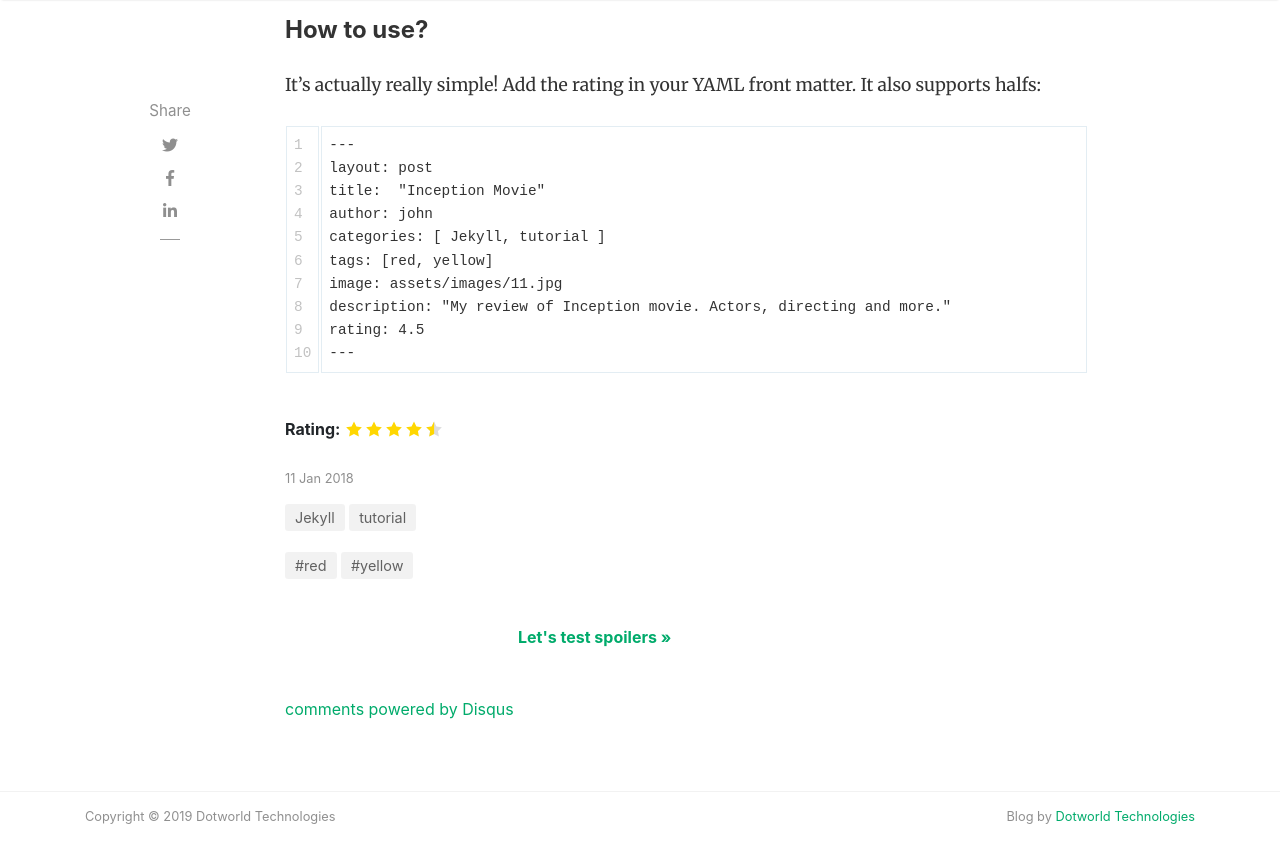
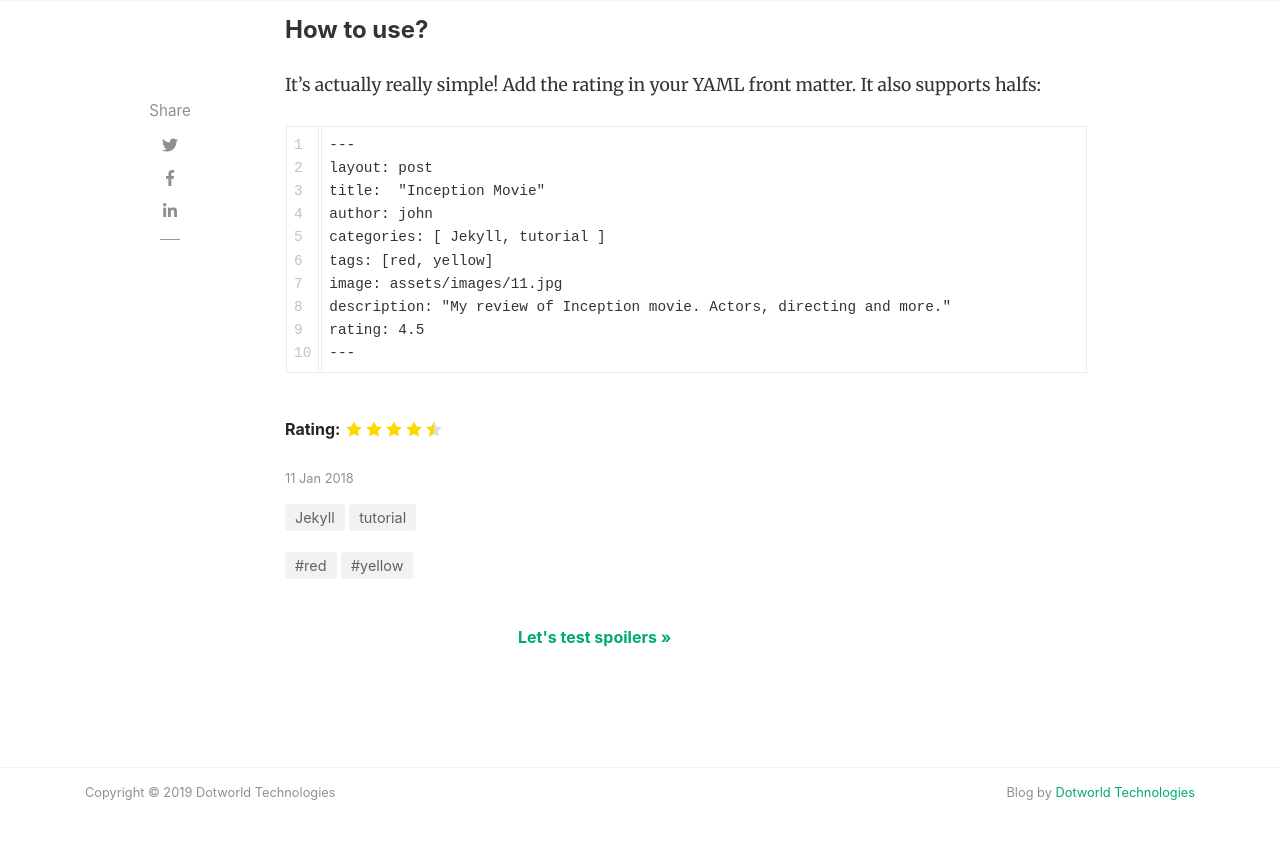
Before and after one commit to DotworldTechnologies/DW-Blog, a Jekyll site: the page built from _posts/2018-01-11-customer-service.md, in a window 1280 px wide and 900 px high, scrolled down 1021 px. Shown: the top 863 px of the window. Built offline with Jekyll 4.4.1, drawn with Linux system fonts in a browser that asks for light colours; nearby versions of some CDN libraries; comment, search, counter and statistics services are not loaded.

Commit message:
removed comments powered by text

```diff
--- a/_config.yml
+++ b/_config.yml
@@ -34,7 +34,7 @@
 # Archives
 jekyll-archives:
   enabled:
-  #  - categories
+    - categories
   layout: archive
   permalinks:
     category: '/category/:name/'
--- a/_includes/disqus.html
+++ b/_includes/disqus.html
@@ -10,5 +10,5 @@
         })();
     </script>
     <noscript>Please enable JavaScript to view the <a href="http://disqus.com/?ref_noscript">comments powered by Disqus.</a></noscript>
-    <a href="http://disqus.com" class="dsq-brlink">comments powered by <span class="logo-disqus">Disqus</span></a>
+   <!-- <a href="http://disqus.com" class="dsq-brlink">comments powered by <span class="logo-disqus">Disqus</span></a> -->
 </section>
```
